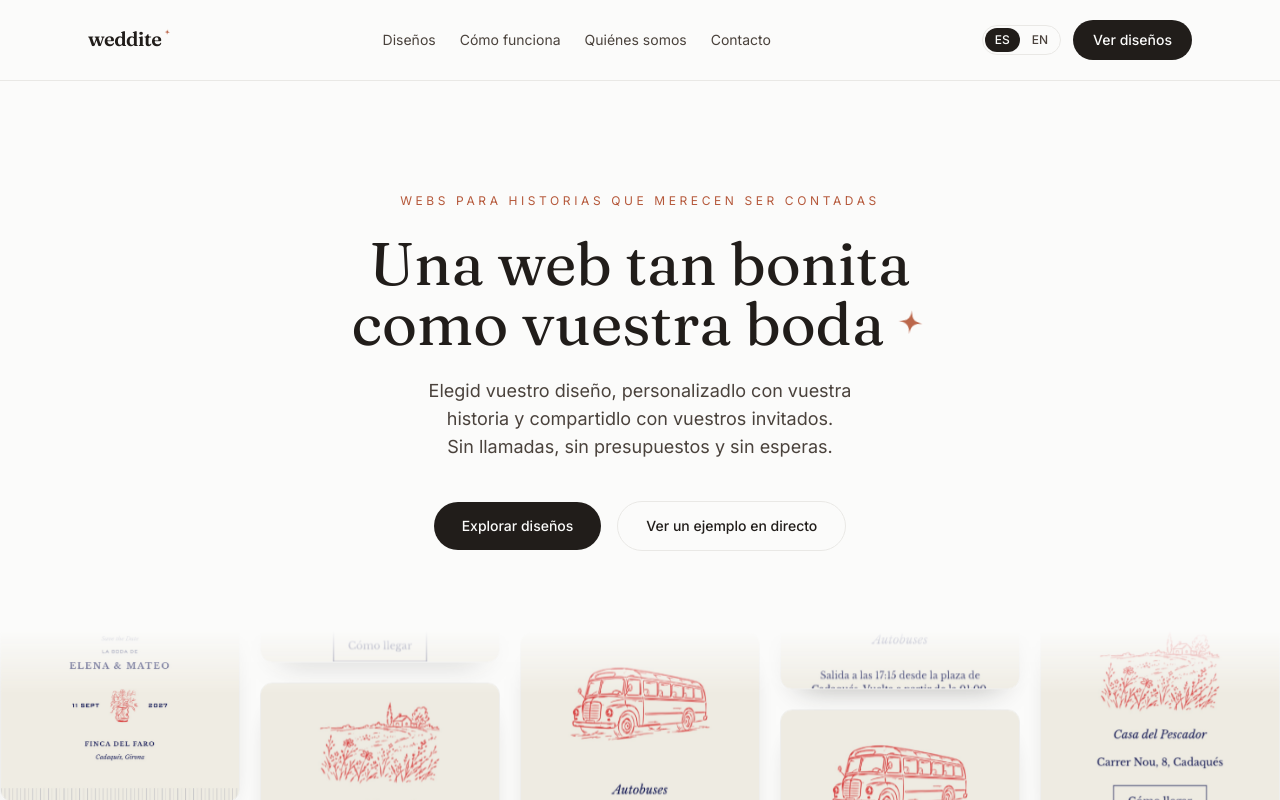
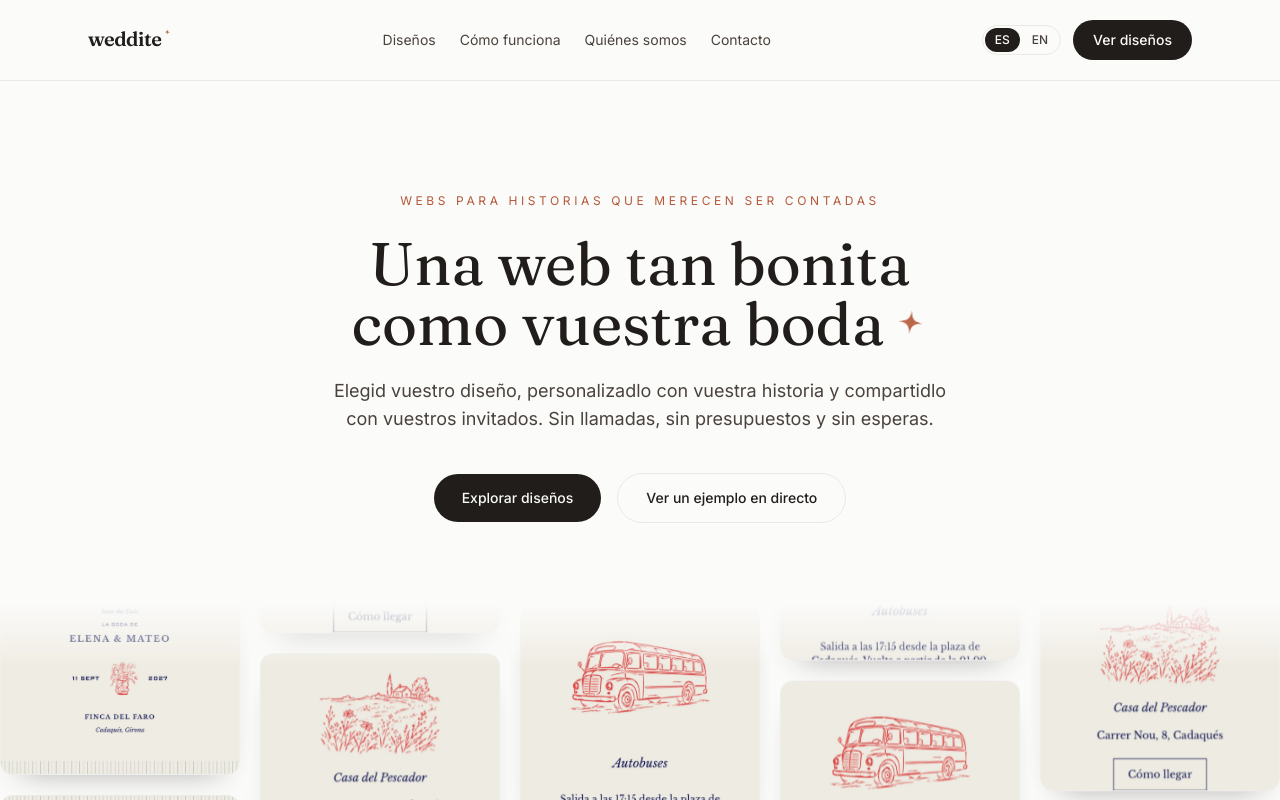
Before and after one commit to cristinamiquelg/weddite, a Next.js app: page / in a window 1280 px wide. Shown: the top 800 px of the page. Built offline with nearby package versions, Linux system fonts and the light colour scheme; a web font is replaced by a local one.

Commit message:
Match hero subhead's max-width to the heading above it
Subhead was capped narrower (max-w-xl) than the h1 (max-w-3xl) above
it, so its line length didn't match.

Co-Authored-By: Claude Sonnet 5 <noreply@anthropic.com>
Claude-Session: https://claude.ai/code/session_01C5v76WbzWToXMSbSKUH8eA

```diff
--- a/src/app/(site)/page.tsx
+++ b/src/app/(site)/page.tsx
@@ -35,7 +35,7 @@ export default function HomePage() {
           {home.h1}
           <SparkleIcon className="ml-2 inline-block h-[0.6em] w-[0.6em] -translate-y-1 text-clay" />
         </h1>
-        <p className="mx-auto mt-6 max-w-xl text-balance text-lg text-ink-soft">
+        <p className="mx-auto mt-6 max-w-3xl text-balance text-lg text-ink-soft">
           {home.subhead}
         </p>
         <div className="mt-10 flex flex-col justify-center gap-4 sm:flex-row sm:items-center sm:gap-4">
```
